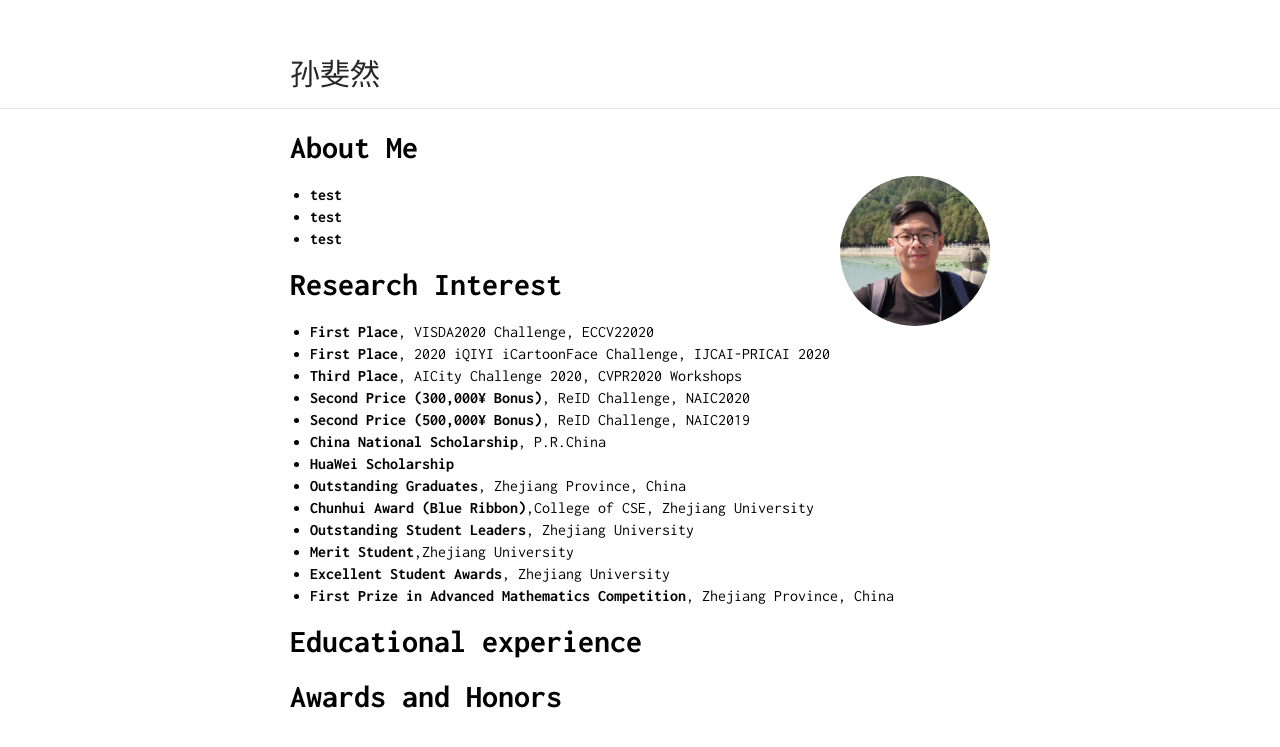
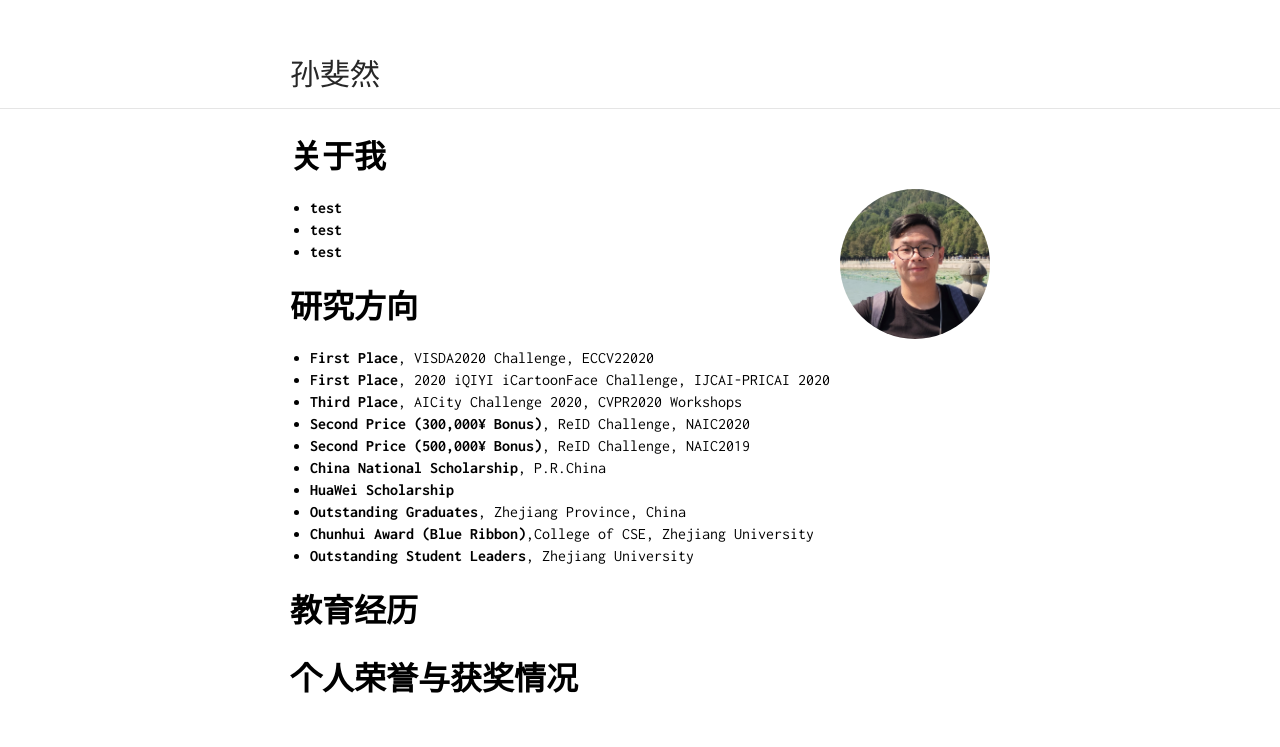
Before and after one commit to OrientTraveller/OrientTraveller.github.io, a Jekyll site: the page built from index.md, in a window 1280 px wide. Shown: the top 747 px of the page. Built offline with Jekyll 4.4.1, drawn with Linux system fonts in a browser that asks for light colours; our own code applies the rules of GitHub Pages for plain Markdown files; comment, search, counter and statistics services are not loaded.

Commit message:
Update index.md

```diff
--- a/index.md
+++ b/index.md
@@ -1,11 +1,11 @@
-# About Me
+# 关于我
 <img class="profile-picture" src="https://orienttraveller.github.io/sfr3.jpg">
 - **test**
 - **test**
 - **test**
 
 
-# Research Interest
+# 研究方向
 - **First Place**, VISDA2020 Challenge, ECCV22020
 - **First Place**, 2020 iQIYI iCartoonFace Challenge, IJCAI-PRICAI 2020
 - **Third Place**, AICity Challenge 2020, CVPR2020 Workshops
@@ -16,10 +16,7 @@
 - **Outstanding Graduates**, Zhejiang Province, China
 - **Chunhui Award (Blue Ribbon)**,College of CSE, Zhejiang University
 - **Outstanding Student Leaders**, Zhejiang University
-- **Merit Student**,Zhejiang University
-- **Excellent Student Awards**, Zhejiang University
-- **First Prize in Advanced Mathematics Competition**, Zhejiang Province, China
 
-# Educational experience
+# 教育经历
 
-# Awards and Honors
+# 个人荣誉与获奖情况
```
